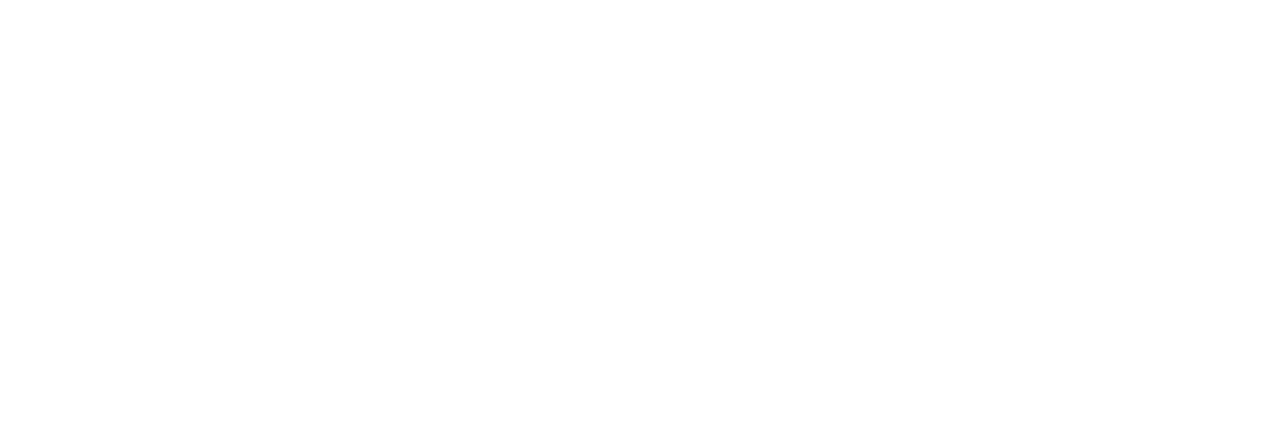
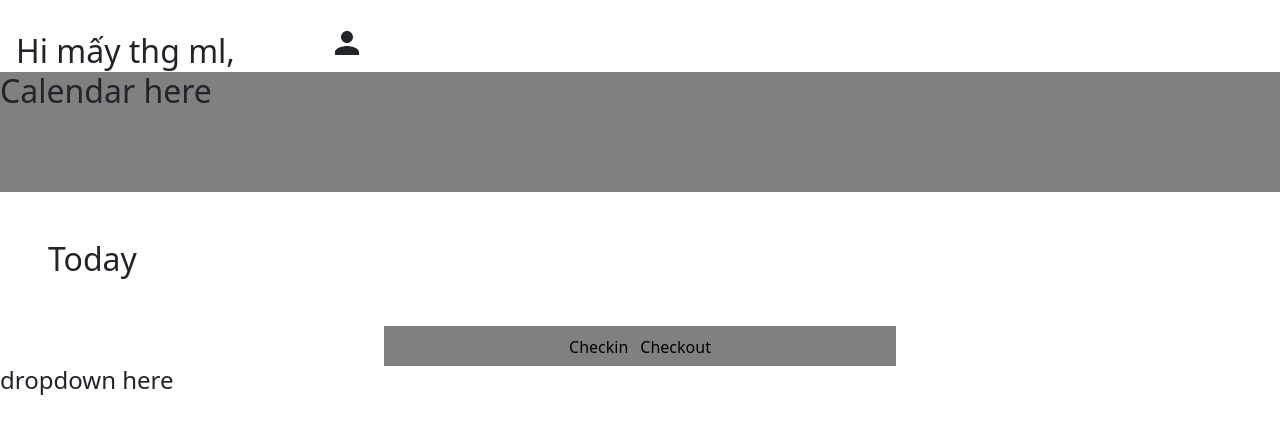
Before and after one commit to 221-SE-TeamQ1-UWC2-0/SE-Capstone-Project, a React (Create React App) app in the folder se-react/: page /mhome in a window 1280 px wide. Before the commit this address had no page. Shown: the top 434 px of the page. Built offline with nearby package versions, Linux system fonts and the light colour scheme.

Commit message:
update calendar

```diff
--- a/se-react/package.json
+++ b/se-react/package.json
@@ -15,6 +15,7 @@
     "react-bootstrap-table-next": "^4.0.3",
     "react-bootstrap-table2-filter": "^1.3.3",
     "react-bootstrap-table2-paginator": "^2.1.2",
+    "react-calendar": "^4.0.0",
     "react-dom": "^18.2.0",
     "react-icons": "^4.6.0",
     "react-paginate": "^8.1.4",
--- a/se-react/src/App.js
+++ b/se-react/src/App.js
@@ -9,6 +9,8 @@
 import PrivateRoute from './utils/privateRoute';
 import { AuthProvider } from './context/AuthContext';
 import Task from './component/app/task';
+import Mhome from './component/app/mhome';
+import Test from './component/app/test';
 
 function App() {
   // if (true) return <Task />
@@ -22,8 +24,10 @@
             <Route path='/dashboard' element={<Dashboard />} />
             <Route path='/janitor-info' element={<Janitor />} />
             <Route path='/task' element={<Task />} />
+            <Route path='/mhome' element={<Mhome />} />
             <Route path='/collector-info' element={<Collector />} />
             <Route path='/edit' element={<Edit />} />
+            <Route path='/test' element={<Test />} />
           </Route>
         </Routes>
       </AuthProvider>
--- /dev/null
+++ b/se-react/src/component/Dashboard/calendar.css
@@ -0,0 +1,29 @@
+.react-calendar__navigation {
+    height: 2em;
+}
+
+.db-calendaring button {
+    border: 0;
+    background-color: white;
+
+}
+
+.react-calendar__navigation {
+    display: flex;
+
+}
+
+.react-calendar__month-view__weekdays {
+    text-align: center;
+}
+
+.react-calendar__tile {
+    border: 0;
+    height: 2.5em;
+    margin-top: 0.1em;
+}
+
+.react-calendar__tile:hover {
+    background-color: aliceblue;
+    font-weight: bold;
+}
--- a/se-react/src/component/Dashboard/dashboard.css
+++ b/se-react/src/component/Dashboard/dashboard.css
@@ -1,21 +1,24 @@
-.db-container{
+.db-container {
     position: absolute;
     display: flex;
-    width:100%;
-    height:100%;
+    width: 100%;
+    height: 100%;
 }
+
 /*Sidebar*/
-.db-sidebar{
+.db-sidebar {
     background-color: white;
-    width:20%;
-    height:100%;
+    width: 20%;
+    height: 100%;
     border-right: solid 1px #868585;
 }
+
 /*Upper sidebar*/
-.db-sidebar .opt{
-    height:48%;
+.db-sidebar .opt {
+    height: 48%;
     border-bottom: solid 1px #868585;
 }
+
 .db-logo {
     width: 5em;
     background-color: white;
@@ -24,229 +27,266 @@
     justify-content: center;
 }
 
-.db-logo img{
+.db-logo img {
     width: 2.5em;
     height: auto;
 }
-.db-Logoname{
-    margin-top:10px;
+
+.db-Logoname {
+    margin-top: 10px;
 }
-.db-Logoname h4{
-    margin-bottom:-5px;
+
+.db-Logoname h4 {
+    margin-bottom: -5px;
     font-weight: 500;
 }
-.db-Logoname p{
-    font-size:13px;
+
+.db-Logoname p {
+    font-size: 13px;
     color: #868585;
 }
+
 .db-sidebar_link {
     text-decoration: none;
     color: white;
     width: fit-content;
 }
+
 .db-sidebar_item {
     display: flex;
     align-items: center;
     padding-left: 1.4em;
     cursor: pointer;
-    height:3em;
+    height: 3em;
     border-radius: 5px;
 }
-.db-sidebar_item:hover{
+
+.db-sidebar_item:hover {
     background-color: rgb(195, 195, 195);
 }
-.db-sidebar_item h3{
-    color:#454545;
+
+.db-sidebar_item h3 {
+    color: #454545;
     font-weight: 500;
     font-size: .9em;
 }
+
 /*Icon*/
-.db-sidebar_img{
-    color:#454545;
+.db-sidebar_img {
+    color: #454545;
     width: 1.5em;
     height: auto;
-    margin-right:.5em;
+    margin-right: .5em;
 }
 
 
 /*Lower Sidebar*/
-.db-overview h4{
-    color:#454545;
-    margin-top:2em;
+.db-overview h4 {
+    color: #454545;
+    margin-top: 2em;
     margin-bottom: 1.5em;
 
 }
-.db-taskovr{
-    height:5em;
-    width:15em;
+
+.db-taskovr {
+    height: 5em;
+    width: 15em;
     border: solid 1px #acacac;
     display: flex;
 }
-.db-taskovr p{
-    margin-top:.6em;
+
+.db-taskovr p {
+    margin-top: .6em;
 }
-.db-taskovr h1{
-    margin-top:1em;
-    margin-left:-4em;
+
+.db-taskovr h1 {
+    margin-top: 1em;
+    margin-left: -4em;
     font-weight: 450;
-    font-size:35px;
+    font-size: 35px;
 }
 
 
 /*Content*/
-.db-content{
-    width:80%;
+.db-content {
+    width: 80%;
     height: 100%;
 }
+
 /*header*/
-.db-header{
-    width:100%;
-    height:10%;
+.db-header {
+    width: 100%;
+    height: 10%;
     background-color: white;
     border-bottom: solid 1px #454545;
 }
-.db-header p{
-    font-size:20px;
+
+.db-header p {
+    font-size: 20px;
     font-weight: 700;
     margin-left: 1.5em;
-    margin-top:1em;
+    margin-top: 1em;
 }
-.db-header .db-headerstuff{
-    width:auto;
-    padding:1em 1em;
+
+.db-header .db-headerstuff {
+    width: auto;
+    padding: 1em 1em;
     display: flex;
 }
-.db-addtaskbtn{
-    height:3em;
-    width:10em;
+
+.db-addtaskbtn {
+    height: 3em;
+    width: 10em;
     font-size: 13px;
-    margin-right:3em;
-    padding-top:.8em;
+    margin-right: 3em;
+    padding-top: .8em;
     background-color: #868585;
     border: none;
-    color:white;
+    color: white;
 }
-.db-addtaskbtn:hover{
-    height:3em;
-    width:10em;
+
+.db-addtaskbtn:hover {
+    height: 3em;
+    width: 10em;
     font-size: 13px;
-    margin-right:3em;
-    padding-top:.8em;
+    margin-right: 3em;
+    padding-top: .8em;
     background-color: #454545;
     border: none;
-    color:white;
-    cursor:pointer;
+    color: white;
+    cursor: pointer;
 }
+
 /*main*/
-.db-main{
+.db-main {
     display: flex;
-    width:100%;
+    width: 100%;
     height: 80%;
 }
+
 /*board*/
-.db-board{
+.db-board {
     height: 100%;
-    width:85%;
+    width: 85%;
 }
+
 /*upper*/
-.db-upper{
+.db-upper {
     display: flex;
-    width:100%;
-    height:50%;
+    width: 100%;
+    height: 50%;
 }
+
 /*map*/
-.db-map{
+.db-map {
     height: 100%;
     width: 50%;
 }
-.db-map h2{
-    margin-top:.3em;
+
+.db-map h2 {
+    margin-top: .3em;
     margin-bottom: .5em;
-    margin-left:1.5em;
+    margin-left: 1.5em;
 }
-.db-mapping{
+
+.db-mapping {
     background-color: gray;
-    width:80%;
-    height:85%;
-    margin-left:2.5em;
-    margin-top:-.5em;
+    width: 80%;
+    height: 85%;
+    margin-left: 2.5em;
+    margin-top: -.5em;
 }
-.db-calendar{
+
+.db-calendar {
     height: 100%;
     width: 50%;
 }
-.db-calendar h2{
-    margin-top:.3em;
+
+.db-calendar h2 {
+    margin-top: .3em;
     margin-bottom: .5em;
-    margin-left:1.5em;
+    margin-left: 1.5em;
 }
-.db-calendaring{
-    background-color: gray;
-    width:80%;
-    height:85%;
-    margin-left:2.5em;
-    margin-top:-.5em;
+
+.db-calendaring {
+    width: 80%;
+    height: 85%;
+    margin-left: 2.5em;
+    margin-top: -.5em;
 }
+
 /*lower*/
-.db-lower{
+.db-lower {
     display: flex;
-    width:100%;
-    height:60%;
-    margin-top:1em;
+    width: 100%;
+    height: 60%;
+    margin-top: 1em;
 }
+
 /*collector*/
-.db-collector{
+.db-collector {
     width: 50%;
     height: 100%;
     justify-content: center;
-    margin-left:5em;
+    margin-left: 5em;
 }
+
 /*janitor*/
-.db-janitor{
+.db-janitor {
     width: 50%;
     height: 100%;
     justify-content: center;
-    margin-left:5em;
+    margin-left: 5em;
 }
-.table-wrapper-scroll-y{
-    max-height:1000px !important;
-    height:21.5em;
-    width:23em;
+
+.table-wrapper-scroll-y {
+    max-height: 1000px !important;
+    height: 21.5em;
+    width: 23em;
 }
-table{
-    margin-top:1em;
+
+table {
+    margin-top: 1em;
     line-height: 3.5em;
 }
-.table{
-    margin:0 !important;
-    margin-right:1em;
-}
-thead{
-    padding-bottom:3em;
-}
-thead th{
-    padding-right:3em !important;
+
+.table {
+    margin: 0 !important;
+    margin-right: 1em;
 }
 
-th,td{
-   padding:0em 1.5em;
+thead {
+    padding-bottom: 3em;
+}
+
+thead th {
+    padding-right: 3em !important;
+}
+
+th,
+td {
+    padding: 0em 1.5em;
 }
 
 
 /*tasklist*/
-.db-tasklist{
-    padding:2em 1em;
-    width:15%;
+.db-tasklist {
+    padding: 2em 1em;
+    width: 15%;
 }
-.db-checkList{
-    margin-top:2em;
+
+.db-checkList {
+    margin-top: 2em;
 }
-.db-checkedlist{
-    margin-top:3em;
+
+.db-checkedlist {
+    margin-top: 3em;
 }
-.db-checkedlist p{
+
+.db-checkedlist p {
     display: block;
 }
+
 .db-list-container {
     display: flex;
     flex-direction: column;
--- /dev/null
+++ b/se-react/src/component/app/mhome.css
@@ -0,0 +1,60 @@
+.mhome-container {
+    height: 100vh;
+    width: 100%;
+    /* display: flex;
+    justify-content: center; */
+}
+
+.mhome-wrapper {
+    width: 100%;
+}
+
+.mhome-hello {
+    display: flex;
+    height: 5vh;
+    margin: 1em;
+}
+
+.mhome-hello h2 {
+    margin-top: 0.5em;
+}
+
+.mhome-hello-icon {
+    font-size: 2em;
+    margin-left: 3em;
+}
+
+.mhome-calendar {
+    height: 15vh;
+    background-color: gray;
+    width: 100%;
+}
+
+
+.mhome-daily h2 {
+    margin: 1.5em;
+}
+
+.mhome-check {
+    display: flex;
+    justify-content: center;
+}
+
+.mhome-checkinside {
+    display: flex;
+    justify-content: center;
+    background-color: gray;
+    width: 40%;
+    height: 5vh;
+}
+
+.mhome-check button {
+    background-color: gray;
+    border: 0;
+    height: 3vh;
+    margin-top: 1vh;
+}
+
+.mhome-check button:hover {
+    background-color: aliceblue;
+}
--- /dev/null
+++ b/se-react/src/component/app/mhome.js
@@ -0,0 +1,61 @@
+import "./mhome.css"
+import { IoMdPerson } from "react-icons/io";
+
+const Dropdown = (props) => {
+    const { options, onInputChange } = props;
+    return (
+        <div className="drop-down">
+            <input
+                type="text"
+                class="form-control"
+                placeholder="Search"
+                onChange={onInputChange}
+            />
+            <ul className="list-group">
+                {options.map((option) => {
+                    return (
+                        <button type="button" className="list-group-item">
+                            {option}
+                        </button>
+                    )
+                })}
+            </ul>
+        </div>
+    );
+};
+
+const defaulOptions = [];
+
+function mhome() {
+    return (
+        <div className="mhome-container">
+            <div className="mhome-wrapper">
+                <div className="mhome-hello">
+                    <h2>Hi mấy thg ml, </h2>
+                    <div className="mhome-hello-icon">
+                        <IoMdPerson />
+                    </div>
+                </div>
+                <div className="mhome-calendar">
+                    <h2> Calendar here</h2>
+                </div>
+                <div className="mhome-daily">
+                    <h2>Today</h2>
+                    <div className="mhome-check">
+                        <div className="mhome-checkinside">
+                            <button>Checkin</button>
+                            <button>Checkout</button>
+                        </div>
+                    </div>
+
+                </div>
+                <div className="mhome-dropdown">
+                    <h4>dropdown here</h4>
+
+
+                </div>
+            </div>
+        </div>
+    )
+}
+export default mhome;
--- /dev/null
+++ b/se-react/src/component/app/test.css
@@ -0,0 +1,4 @@
+.Calendar {
+    height: 10vh;
+    width: 20vh;
+}
--- /dev/null
+++ b/se-react/src/component/app/test.js
@@ -0,0 +1,14 @@
+import './test.css'
+import React, { useState } from 'react';
+import Calendar from 'react-calendar';
+
+function Test() {
+    const [value, onChange] = useState(new Date());
+
+    return (
+        <div className='Calendar'>
+            <Calendar onChange={onChange} value={value} />
+        </div>
+    );
+}
+export default Test;
```
Also changed, not shown: se-react/src/component/Dashboard/dashboard.js (+36 -29 lines), 1 other file (tests, documents, lock files or other folders).
